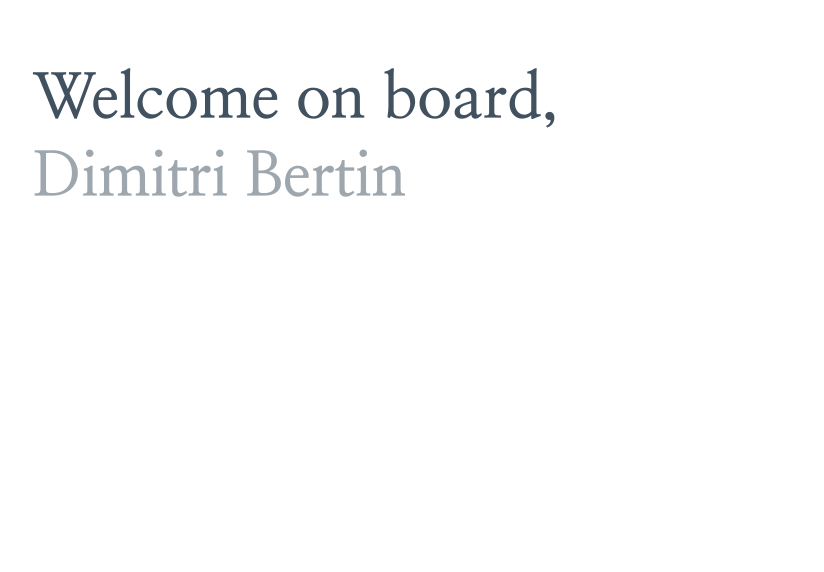
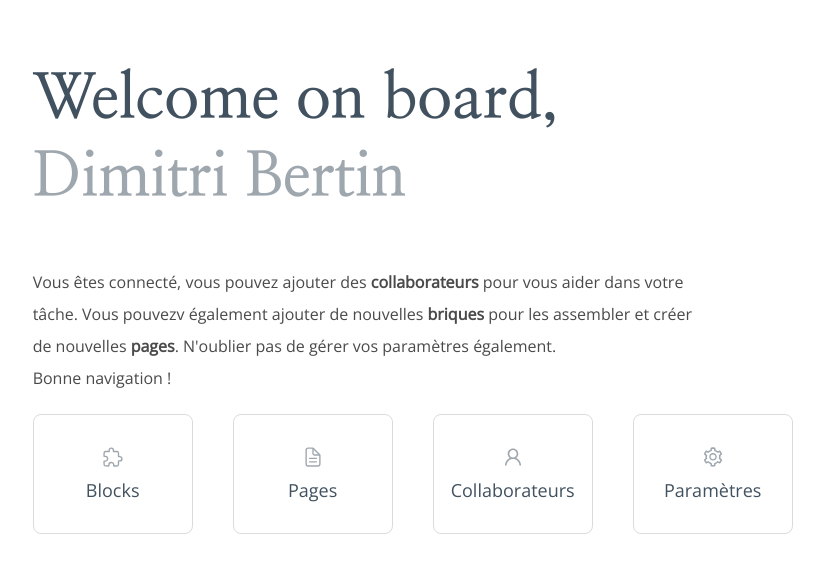
Before and after one commit to DimitriBertin/bicket, a React (Create React App) app: page / in a window 1280 px wide. Shown: the top 572 px of the page, without its empty margins (74-898 px from the left). Built offline with nearby package versions, Linux system fonts and the light colour scheme; no server answers; sample sign-in values are in the browser's storage.

Commit message:
Add Menu

```diff
--- /dev/null
+++ b/src/components/Menu.tsx
@@ -0,0 +1,30 @@
+import { Link } from 'react-router-dom'
+import { AiOutlineSetting, AiOutlineUser } from 'react-icons/ai'
+import { IoExtensionPuzzleOutline, IoDocumentTextOutline } from 'react-icons/io5'
+
+export default function Menu() {
+  return (
+    <ul>
+      <li>
+        <Link to="/blocks">
+          <IoExtensionPuzzleOutline /> Blocks
+        </Link>
+      </li>
+      <li>
+        <Link to="/pages">
+          <IoDocumentTextOutline /> Pages
+        </Link>
+      </li>
+      <li>
+        <Link to="/users">
+          <AiOutlineUser /> Collaborateurs
+        </Link>
+      </li>
+      <li>
+        <Link to="/settings">
+          <AiOutlineSetting /> Paramètres
+        </Link>
+      </li>
+    </ul>
+  )
+}
--- a/src/components/index.tsx
+++ b/src/components/index.tsx
@@ -3,3 +3,4 @@ export { default as AppRoutes } from './AppRoutes'
 
 export { default as SubmitButton } from './SubmitButton'
 export { default as Field } from './Field'
+export { default as Menu } from './Menu'
--- a/src/pages/Home.tsx
+++ b/src/pages/Home.tsx
@@ -1,3 +1,4 @@
+import { Menu } from 'components'
 import { ThemeContext } from 'contextes/themes'
 import { useContext } from 'react'
 import { Link } from 'react-router-dom'
@@ -13,6 +14,15 @@ export default function Home() {
           Welcome on board, <br />
           <Link to="/update-profile">Dimitri Bertin</Link>
         </h1>
+        <p className={style.description}>
+          Vous êtes connecté, vous pouvez ajouter des <b>collaborateurs</b> pour vous aider dans votre tâche. Vous
+          pouvezv également ajouter de nouvelles <b>briques</b> pour les assembler et créer de nouvelles <b>pages</b>.
+          N&apos;oublier pas de gérer vos paramètres également. <br />
+          Bonne navigation !
+        </p>
+        <div className={style.menu}>
+          <Menu />
+        </div>
       </div>
     </div>
   )
--- a/src/styles/mixins.scss
+++ b/src/styles/mixins.scss
@@ -8,7 +8,7 @@
 }
 
 @mixin shadow {
-  box-shadow: 0 2px 6px 0 rgba(0,0,0,0.15);
+  box-shadow: 0 0px 15px 0 rgba(0,0,0,0.15);
 }
 
 // MAX
--- a/src/styles/pages/home.module.scss
+++ b/src/styles/pages/home.module.scss
@@ -39,4 +39,57 @@
       }
     }
   }
+
+  .description {
+    margin-top: toRem(50);
+    color: $grey;
+    line-height: 2;
+    max-width: toRem(660);
+  }
+
+  .menu {
+    margin: toRem(20) 0;
+
+    ul {
+      padding: 0;
+      list-style: none;
+      display: flex;
+
+      li {
+        margin-right: toRem(40);
+      }
+
+      a {
+        display: flex;
+        flex-direction: column;
+        align-items: center;
+        justify-content: center;
+        padding: toRem(10);
+        text-decoration: none;
+        color: $blue--grey;
+        font-size: toRem(18);
+        border: 1px solid rgba($blue--grey, 0.2);
+        border-radius: toRem(8);
+        width: toRem(160);
+        height: toRem(120);
+        transition: all .6s ease;
+
+        svg {
+          width: toRem(22);
+          height: toRem(22);
+          margin-bottom: toRem(10);
+          opacity: 0.5;
+          transition: all .3s;
+        }
+
+        &:hover {
+          @include shadow;
+
+          svg {
+            opacity: 1;
+          }
+        }
+      }
+    }
+  }
 }
```
